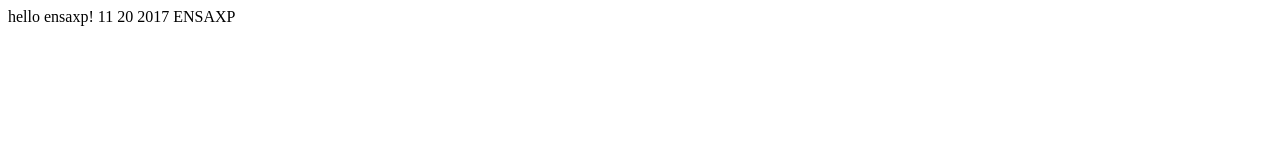
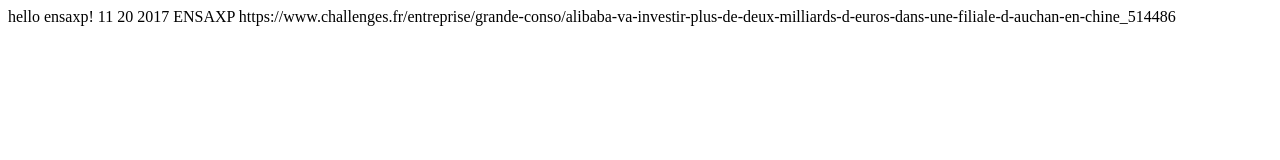
Before and after one commit to pasterparis/ensaxp.github.io, a plain HTML site: page index.html in a window 1280 px wide. Drawn offline with Linux system fonts and the light colour scheme.

Commit message:
avec un lien sur IA
IA et auchan !

```diff
--- a/index.html
+++ b/index.html
@@ -1,3 +1,4 @@
 <html>
 hello ensaxp! 11 20 2017 ENSAXP
+   https://www.challenges.fr/entreprise/grande-conso/alibaba-va-investir-plus-de-deux-milliards-d-euros-dans-une-filiale-d-auchan-en-chine_514486
 </html>
```
